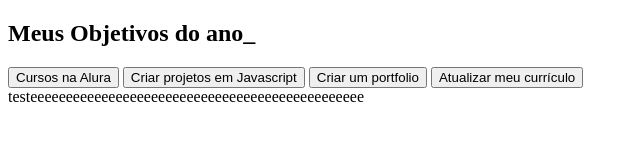
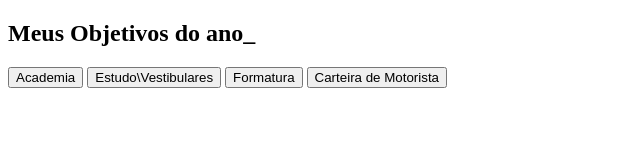
Before and after one commit to winicio/Meus-objetivos, a plain HTML site: page index.html in a window 1280 px wide. Shown: the whole page, without its empty margins (0-640 px from the left). Drawn offline with Linux system fonts and the light colour scheme.

Commit message:
Update index.html 6-3-24

```diff
--- a/index.html
+++ b/index.html
@@ -11,12 +11,12 @@
 <section class="conteudo-principal">
 <h2 class="titulo-principal">Meus Objetivos do ano_</h2>
 <div class="botoes">
-<button class="botao">Cursos na Alura</button>
-<button class="botao">Criar projetos em Javascript</button>
-<button class="botao">Criar um portfolio</button>
-<button class="botao">Atualizar meu currículo</button>
+<button class="botao">Academia</button>
+<button class="botao">Estudo\Vestibulares</button>
+<button class="botao">Formatura</button>
+<button class="botao">Carteira de Motorista</button>
 </div>
 </section>
-testeeeeeeeeeeeeeeeeeeeeeeeeeeeeeeeeeeeeeeeeeeeeeee
+
 </body>
 </html>
```
